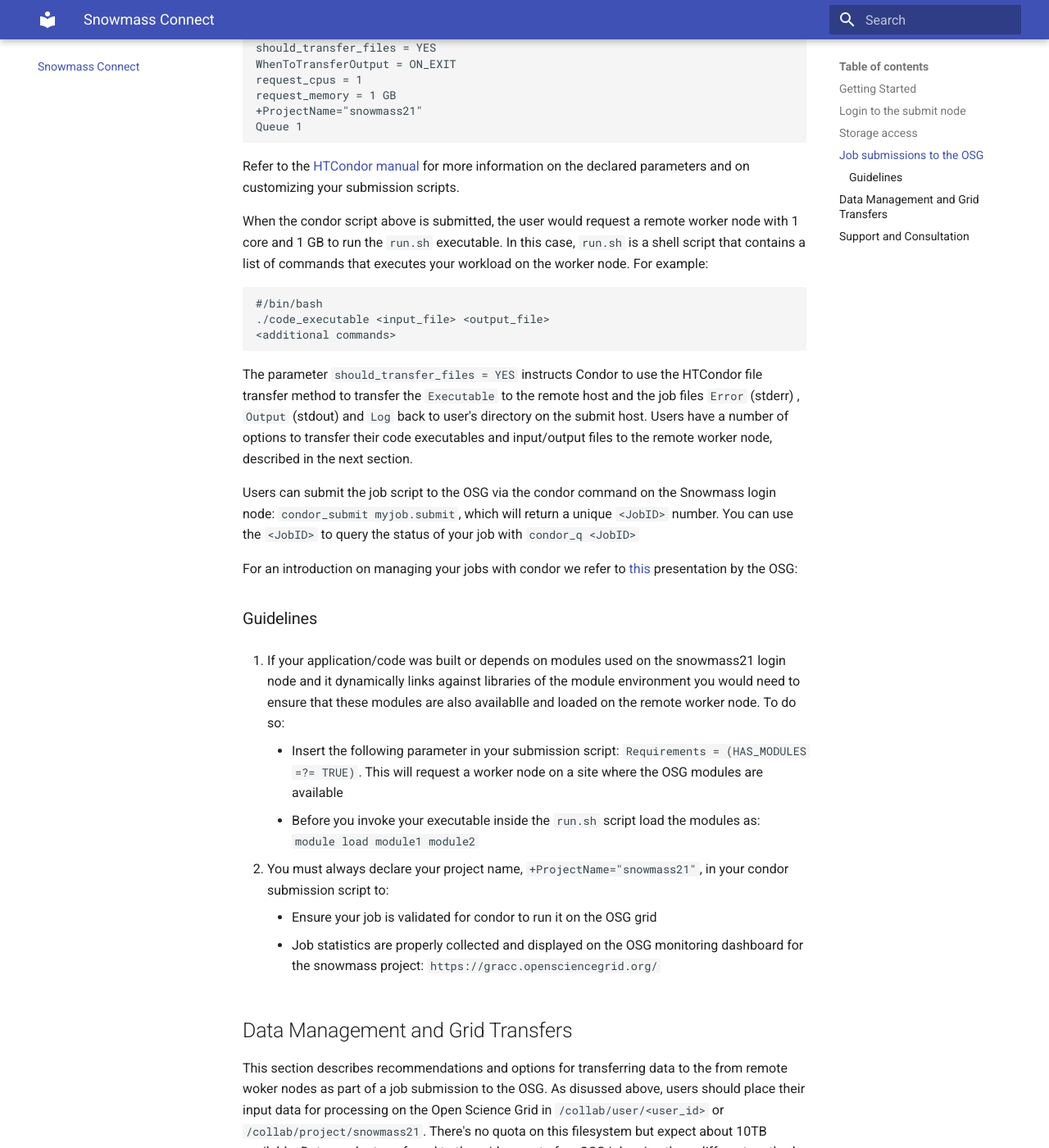
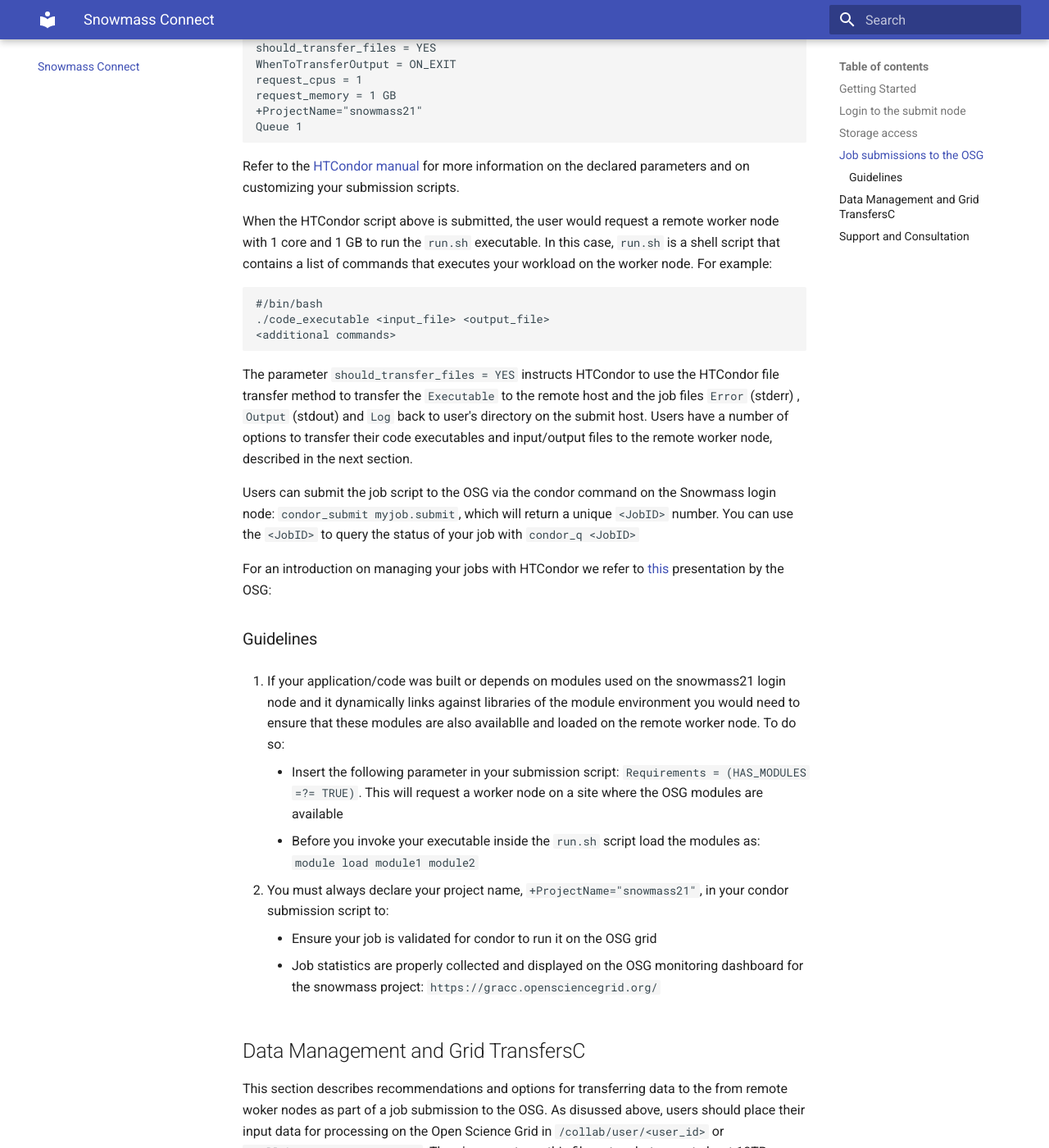
Before and after one commit to ppaschos/snowmass-connect-docs, an MkDocs documentation site: the page built from docs/index.md, in a window 1280 px wide and 1400 px high, scrolled down 2417 px. Shown: the whole window at 82% size. Built offline with MkDocs 1.6.1 and Material for MkDocs 9.7.7, drawn with Linux system fonts in a browser that asks for light colours.

Commit message:
Update index.md

```diff
--- a/docs/index.md
+++ b/docs/index.md
@@ -78,13 +78,13 @@
 
 Refer to the [HTCondor manual](https://htcondor.readthedocs.io/en/stable/users-manual/index.html) for more information on the declared parameters and on customizing your submission scripts.
 
-When the condor script above is submitted, the user would request a remote worker node with 1 core and 1 GB to run the `run.sh` executable. In this case, `run.sh` is a shell script that contains a list of commands that executes your workload on the worker node.  For example:
+When the HTCondor script above is submitted, the user would request a remote worker node with 1 core and 1 GB to run the `run.sh` executable. In this case, `run.sh` is a shell script that contains a list of commands that executes your workload on the worker node.  For example:
 
     #/bin/bash
     ./code_executable <input_file> <output_file>
     <additional commands>
 
-The parameter `should_transfer_files = YES` instructs Condor to use the HTCondor file transfer
+The parameter `should_transfer_files = YES` instructs HTCondor to use the HTCondor file transfer
 method to transfer the `Executable` to the remote host and the job files `Error` (stderr) , `Output` (stdout) and `Log`
 back to user's directory on the submit host. Users have a number of options to transfer
 their code executables and input/output files to the remote worker node, described in the next section.
@@ -93,7 +93,7 @@
 `condor_submit myjob.submit`, which will return a unique `<JobID>` number.
 You can use the `<JobID>` to query the status of your job with `condor_q <JobID>`
 
-For an introduction on managing your jobs with condor we refer to [this](https://opensciencegrid.org/user-school-2019/#materials/day1/files/osgus19-day1-part1-intro-to-htc.pdf) presentation by the OSG:
+For an introduction on managing your jobs with HTCondor we refer to [this](https://opensciencegrid.org/user-school-2019/#materials/day1/files/osgus19-day1-part1-intro-to-htc.pdf) presentation by the OSG:
 
 ###  Guidelines
 
@@ -105,7 +105,7 @@
     * Ensure your job is validated for condor to run it on the OSG grid
     * Job statistics are properly collected and displayed on the OSG monitoring dashboard for the snowmass project: `https://gracc.opensciencegrid.org/`
 
-## Data Management and Grid Transfers
+## Data Management and Grid TransfersC
 
 This section describes recommendations and options for transferring data to the from remote woker nodes as part of a job submission to the OSG.
 As disussed above, users should place their input data for processing on the Open Science Grid in `/collab/user/<user_id>` or `/collab/project/snowmass21`. There's no quota on this filesystem but expect about 10TB available. Data can be transferred to the grid as part of an OSG job using three different methods depending on the file size.
```
